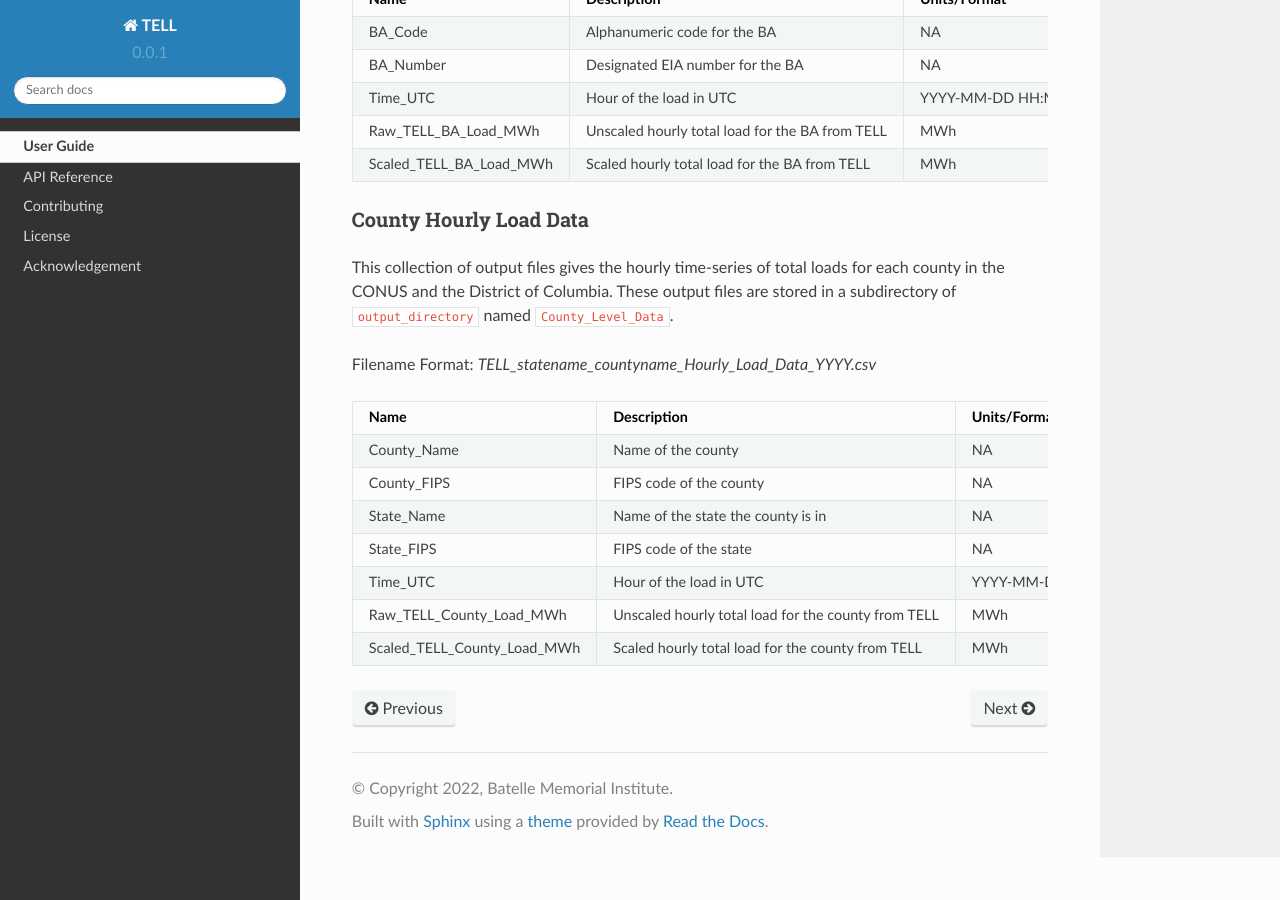
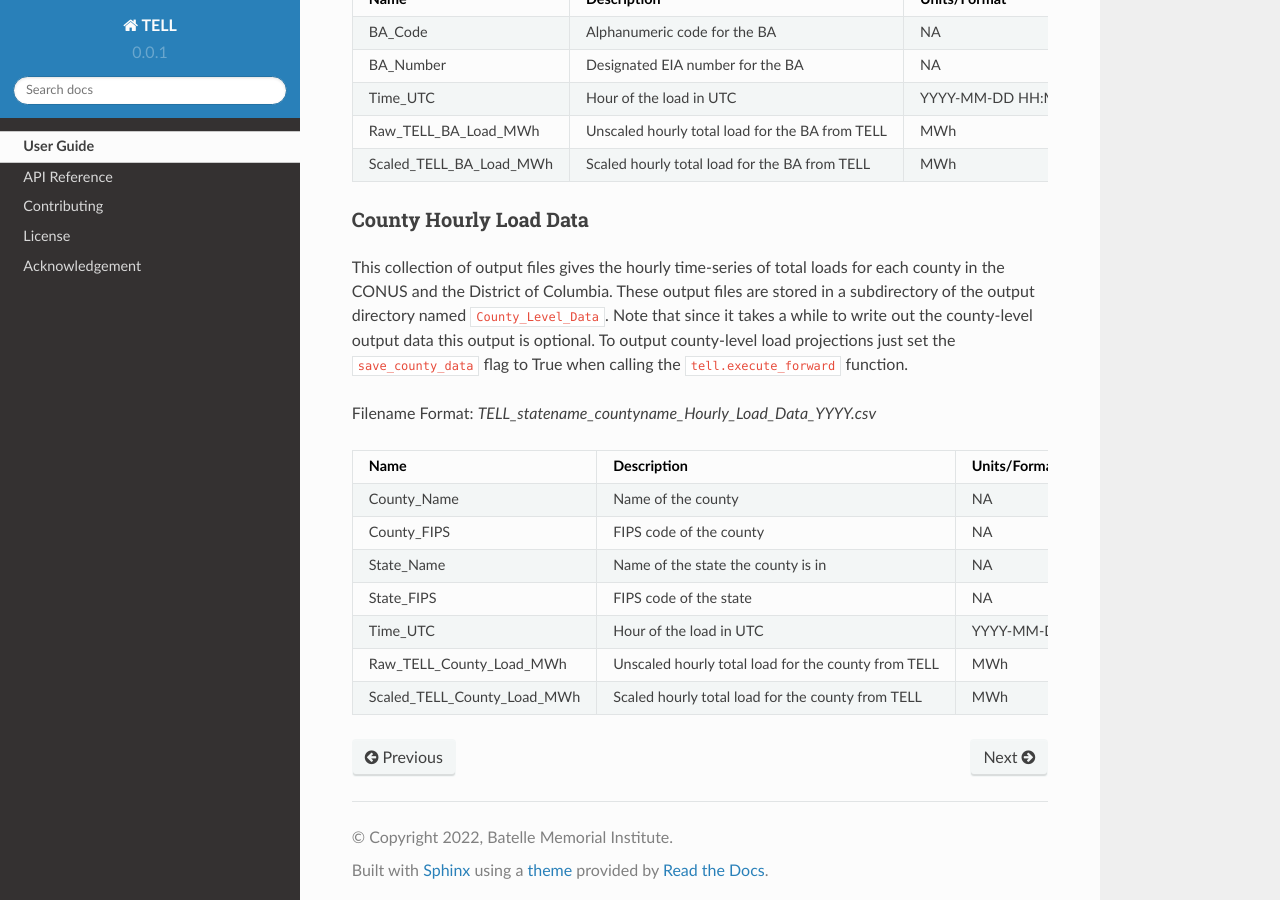
Before and after one commit to IMMM-SFA/tell, a Sphinx documentation site: the page built from doc/source/user_guide.rst, in a window 1280 px wide and 900 px high, scrolled down 10263 px. Built offline with Sphinx 7.4.7 and the Read the Docs theme 2.0.0, drawn with Linux system fonts in a browser that asks for light colours; pages that are not in the unit, such as notebooks, are missing from menus.

Commit message:
Update user_guide.rst

```diff
--- a/doc/source/user_guide.rst
+++ b/doc/source/user_guide.rst
@@ -647,7 +647,9 @@ Filename: *TELL_Balancing_Authority_Hourly_Load_Data_YYYY.csv*
 County Hourly Load Data
 ~~~~~~~~~~~~~~~~~~~~~~~~~~~~~~~~~~~~
 This collection of output files gives the hourly time-series of total loads for each county in the CONUS and the District of Columbia.
-These output files are stored in a subdirectory of ``output_directory`` named ``County_Level_Data``.
+These output files are stored in a subdirectory of the output directory named ``County_Level_Data``. Note that since it takes a while to
+write out the county-level output data this output is optional. To output county-level load projections just set the ``save_county_data``
+flag to True when calling the ``tell.execute_forward`` function.
 
 Filename Format: *TELL_statename_countyname_Hourly_Load_Data_YYYY.csv*
 
```
